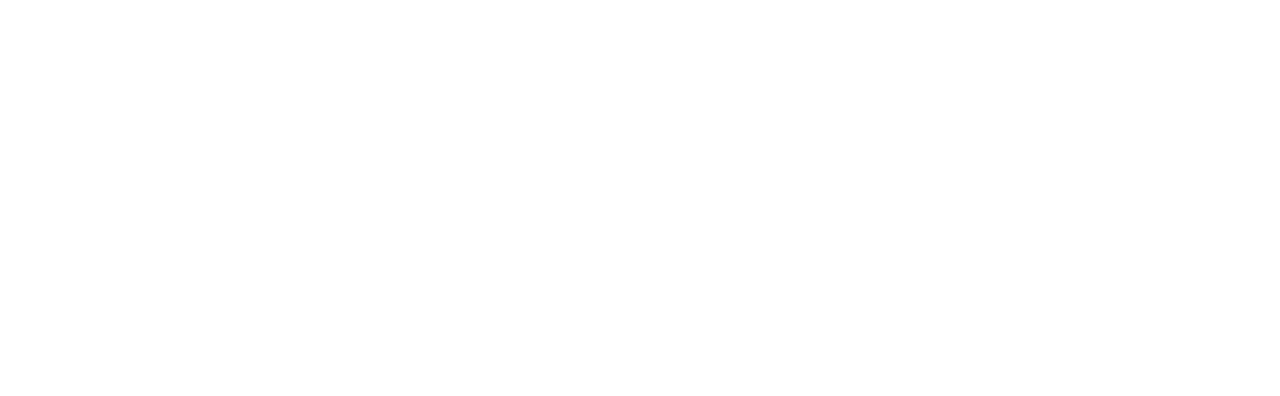
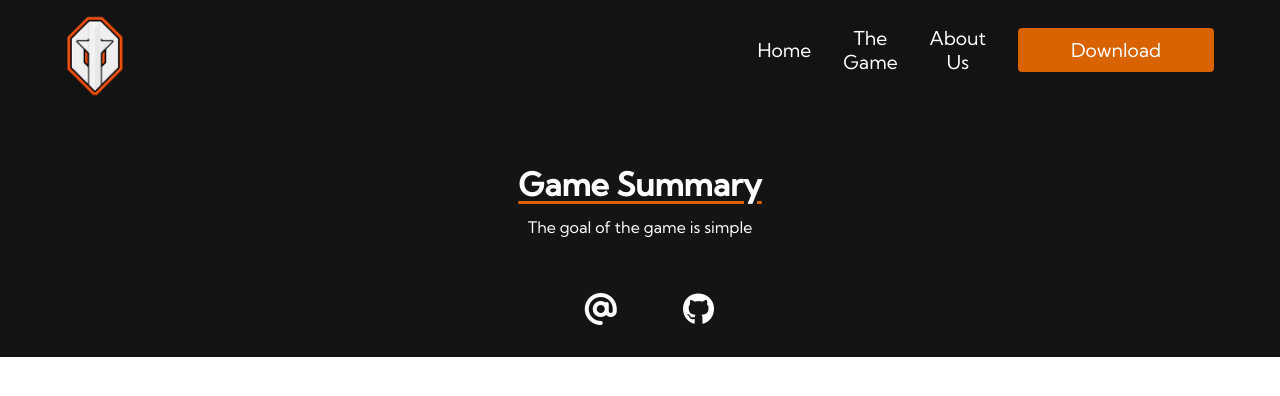
Before and after one commit to YMEA-dev/YMEA-Website, a plain HTML site: page game.html in a window 1280 px wide. Drawn offline with nearby package versions, Linux system fonts and the light colour scheme; a web font is replaced by a local one.

Commit message:
started game page

```diff
--- a/game.html
+++ b/game.html
@@ -1,10 +1,74 @@
 <!DOCTYPE html>
-<html lang="en">
+<html lang="en" xmlns="http://www.w3.org/1999/html">
 <head>
     <meta charset="UTF-8">
-    <title>Title</title>
+    <meta name="viewport"
+          content="width=device-width,initial-scale=1.0">
+    <title>Dungeon Escape - Presentation</title>
+    <link rel="stylesheet" href="styles.css">
+    <script src="https://kit.fontawesome.com/77e365b658.js" crossorigin="anonymous"></script>
+    <script src="https://cdnjs.cloudflare.com/ajax/libs/gsap/3.10.4/gsap.min.js"></script>
+    <link rel="preconnect" href="https://fonts.googleapis.com">
+    <link rel="preconnect" href="https://fonts.gstatic.com" crossorigin>
+    <link href="https://fonts.googleapis.com/css2?family=Kumbh+Sans:wght@400;500&display=swap" rel="stylesheet">
+    <link rel="preconnect" href="https://fonts.googleapis.com">
+    <link rel="preconnect" href="https://fonts.gstatic.com" crossorigin>
+    <link href="https://fonts.googleapis.com/css2?family=IM+Fell+Great+Primer+SC&display=swap" rel="stylesheet">
 </head>
 <body>
+    <!-- Navbar Section -->
+    <nav class="navbar">
+        <div class="navbar__container">
+            <a href="index.html"><img src="images/Logo.png" alt="Game Logo" width="90" height="90"></a>
+            <div class="navbar__toggle" id="mobile-menu">
+                <span class="bar"></span>
+                <span class="bar"></span>
+                <span class="bar"></span>
+            </div>
+            <ul class="navbar__menu">
+                <li class="navbar__item">
+                    <a href="index.html" class="navbar__links"> Home </a>
+                </li>
+                <li class="navbar__item">
+                    <a href="game.html" class="navbar__links"> The Game </a>
+                </li>
+                <li class="navbar__item">
+                    <a href="about.html" class="navbar__links"> About Us </a>
+                </li>
+                <li class="navbar__btn">
+                    <a href="" class="button"> Download </a>
+                </li>
+            </ul>
+        </div>
+    </nav>
 
+    <!-- Game info Section -->
+
+    <div class="game__info">
+        <div class="game__summary">
+            <h1>
+                Game Summary
+            </h1>
+            <p>
+                The goal of the game is simple
+            </p>
+        </div>
+    </div>
+
+    <!-- Footer Section -->
+    <div class="footer__container">
+        <div class="social__media">
+            <div class="social__media--wrap">
+                <div class="social__icons">
+                    <a href="mailto:ymeaproject@gmail.com" class="social__icon--link" target="_blank">
+                        <i class="fa-solid fa-at"></i>
+                    </a>
+                    <a href="https://github.com/YMEA-dev/Dungeon-Escape" class="social__icon--link" target="_blank">
+                        <i class="fa-brands fa-github"></i>
+                    </a>
+                </div>
+            </div>
+        </div>
+    </div>
 </body>
 </html>
--- a/styles.css
+++ b/styles.css
@@ -637,3 +637,24 @@
     width: 200px;
     height: auto;
 }
+
+/* Game Info */
+
+.game__info {
+    background: #141414;
+}
+
+.game__info h1 {
+    padding-top: 5%;
+    text-align: center;
+    color : white;
+    font-size: 2rem;
+    text-decoration: underline #d86300;
+    text-underline-offset: 10%;
+}
+
+.game__info p {
+    padding-top: 1%;
+    text-align: center;
+    color : white;
+}
```
Also changed, not shown: about.html (+6 -6 lines), index.html (+3 -3 lines).
